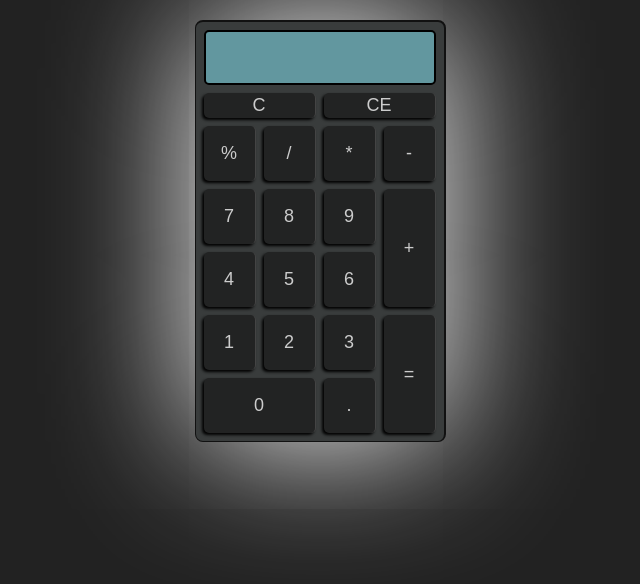
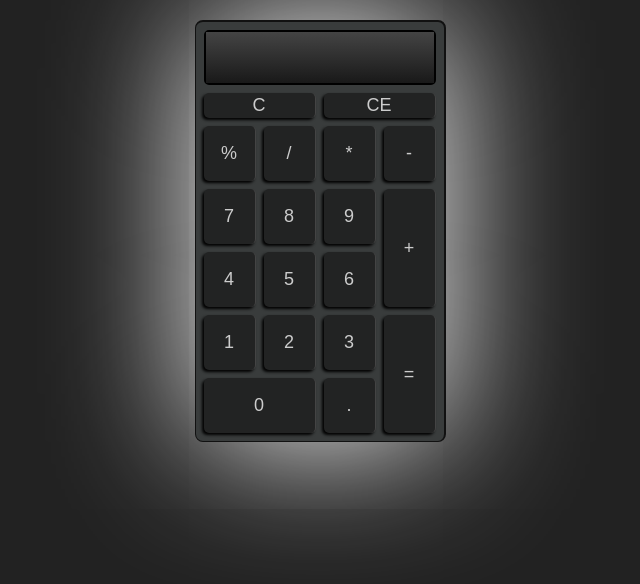
Before and after one commit to FrankCostta/simple-calculator-JS, a plain HTML site: page index.html in a window 1280 px wide. Both pictures are taken after a click on the element "CE". Shown: the whole page, without its empty margins (320-960 px from the left). Drawn offline with Linux system fonts and the light colour scheme.

Commit message:
Ajuste no display! Evintando o overflow.

```diff
--- a/index.html
+++ b/index.html
@@ -10,7 +10,9 @@
 
 	<table class="interface">
 		<tr>
-			<td id="display" colspan="4"></td>
+			<td id="display-area" colspan="4">
+				<input type="text" id="display">
+			</td>
 		</tr>
 
 		<tr>
--- a/src/script.js
+++ b/src/script.js
@@ -7,24 +7,24 @@ const btClear = document.querySelector('#clear');
 const btBack = document.querySelector('#back');
 
 // Apaga valores do display
-btClear.addEventListener('click', () => display.innerHTML = '');
+btClear.addEventListener('click', () => display.value = '');
 
 // Adiciona numeros no display
-if (display.innerHTML.length < 10) {
+if (display.value.length < 10) {
 	for (let i = 0; i < btNum.length; i++) {
 		btNum[i].addEventListener('click', function() {
-			display.innerHTML += btNum[i].innerText;
+			display.value += btNum[i].innerText;
 		})
 	}
 }
 
 // Desfaz últimos dígitos do display
 btBack.addEventListener('click', function() {
-	let arr = display.innerText.split('');
+	let arr = display.value.split('');
 	arr.pop();
 
 	let convert = arr.join('');
-	display.innerHTML = convert;
+	display.value = convert;
 	convert = '';
 })
 
--- a/src/style.css
+++ b/src/style.css
@@ -33,14 +33,20 @@ body {
 	border-right: 1px solid #444;
 }
 
+#display-area {
+	border: 2px solid #000;
+	box-shadow: none;
+}
+
 #display {
+	width: 100%;
+	height: 100%;
 	text-align: right;
 	font-size: 35px;
-	padding: 5px;
-	border: 2px solid #000;
-	box-shadow: none;
-	background-color: #62979F;
-	color: #000;
+	outline: none;
+	border: none;
+	background-image: linear-gradient(to bottom, #444, #191919);
+	color: #9AC4C3;
 }
 
 .assist {
```
